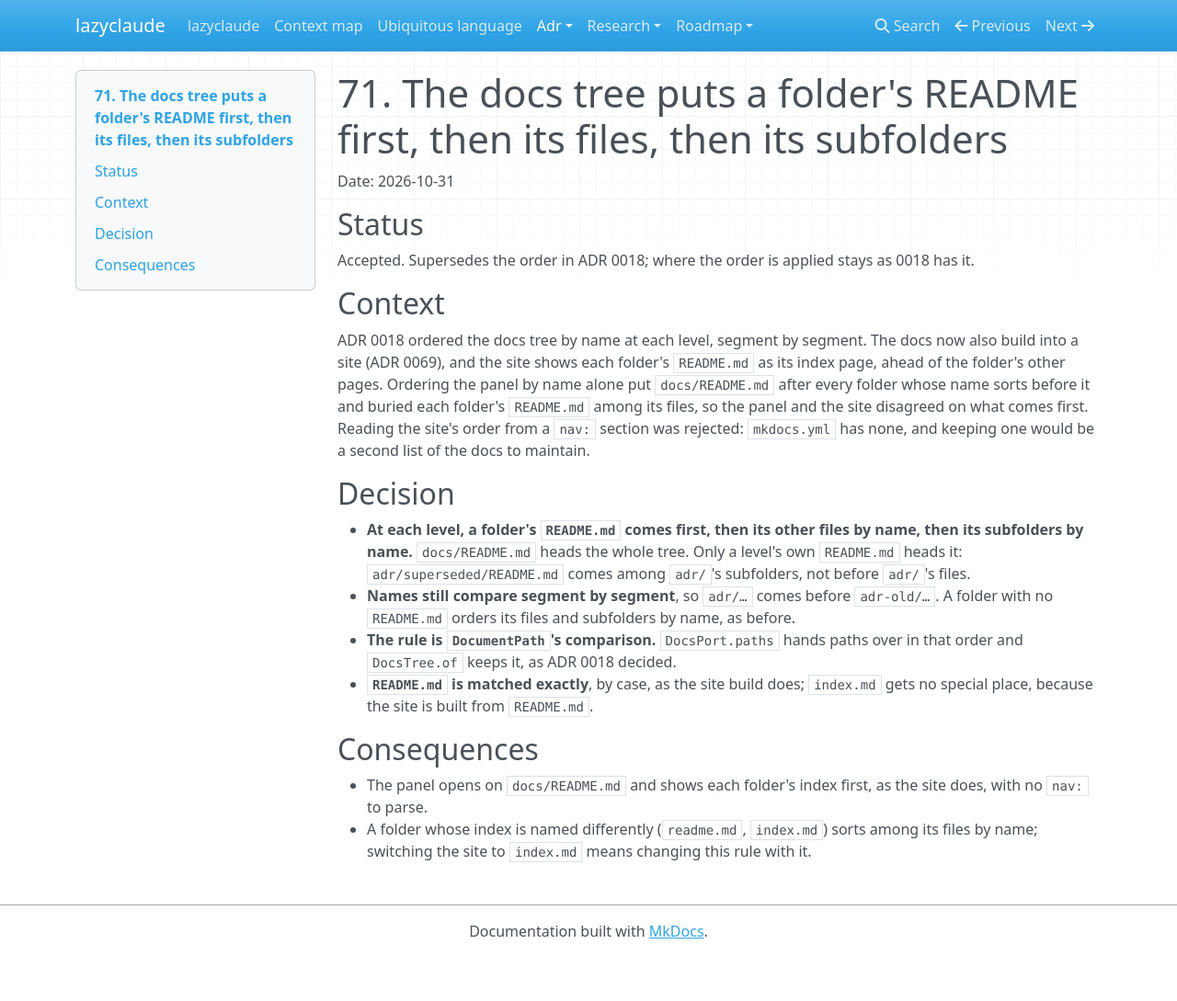
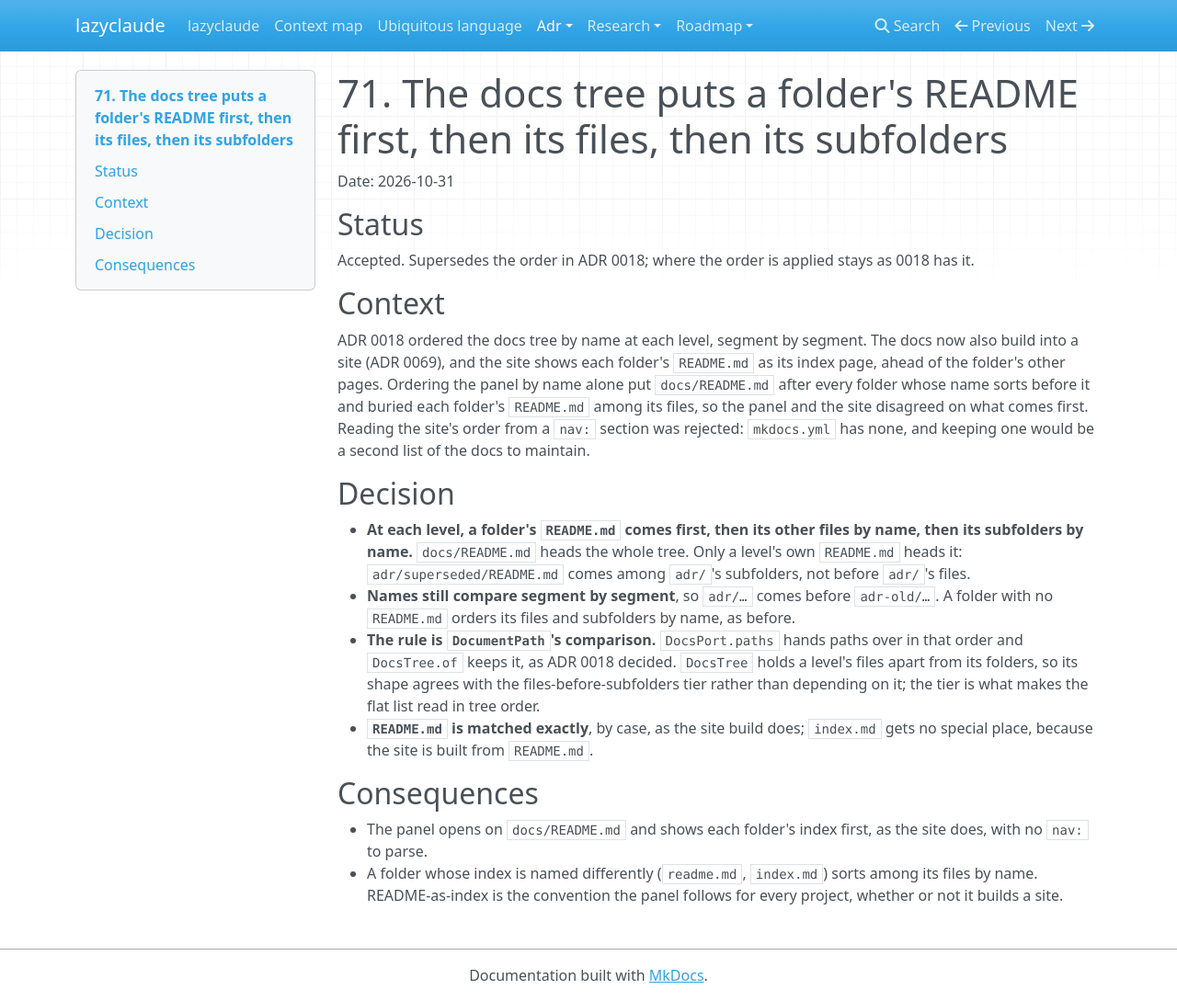
Before and after one commit to maxenceng/lazyclaude, an MkDocs documentation site: the page built from docs/adr/0071-the-docs-tree-puts-a-folders-readme-first-then-its-files-then-its-subfolders.md, in a window 1280 px wide and 1089 px high. Shown: the whole window at 92% size. Built offline with MkDocs 1.6.1, drawn with Linux system fonts in a browser that asks for light colours; nearby versions of some CDN libraries.

```diff
--- a/docs/adr/0071-the-docs-tree-puts-a-folders-readme-first-then-its-files-then-its-subfolders.md
+++ b/docs/adr/0071-the-docs-tree-puts-a-folders-readme-first-then-its-files-then-its-subfolders.md
@@ -22,12 +22,13 @@ panel by name alone put `docs/README.md` after every folder whose name sorts bef
 - **Names still compare segment by segment**, so `adr/…` comes before `adr-old/…`. A folder with no `README.md`
   orders its files and subfolders by name, as before.
 - **The rule is `DocumentPath`'s comparison.** `DocsPort.paths` hands paths over in that order and `DocsTree.of` keeps
-  it, as ADR 0018 decided.
+  it, as ADR 0018 decided. `DocsTree` holds a level's files apart from its folders, so its shape agrees with the
+  files-before-subfolders tier rather than depending on it; the tier is what makes the flat list read in tree order.
 - **`README.md` is matched exactly**, by case, as the site build does; `index.md` gets no special place, because the
   site is built from `README.md`.
 
 ## Consequences
 
 - The panel opens on `docs/README.md` and shows each folder's index first, as the site does, with no `nav:` to parse.
-- A folder whose index is named differently (`readme.md`, `index.md`) sorts among its files by name; switching the
-  site to `index.md` means changing this rule with it.
+- A folder whose index is named differently (`readme.md`, `index.md`) sorts among its files by name. README-as-index
+  is the convention the panel follows for every project, whether or not it builds a site.
```
Also changed, not shown: docs/glossary.md (+1 -1 lines), 1 other file.
